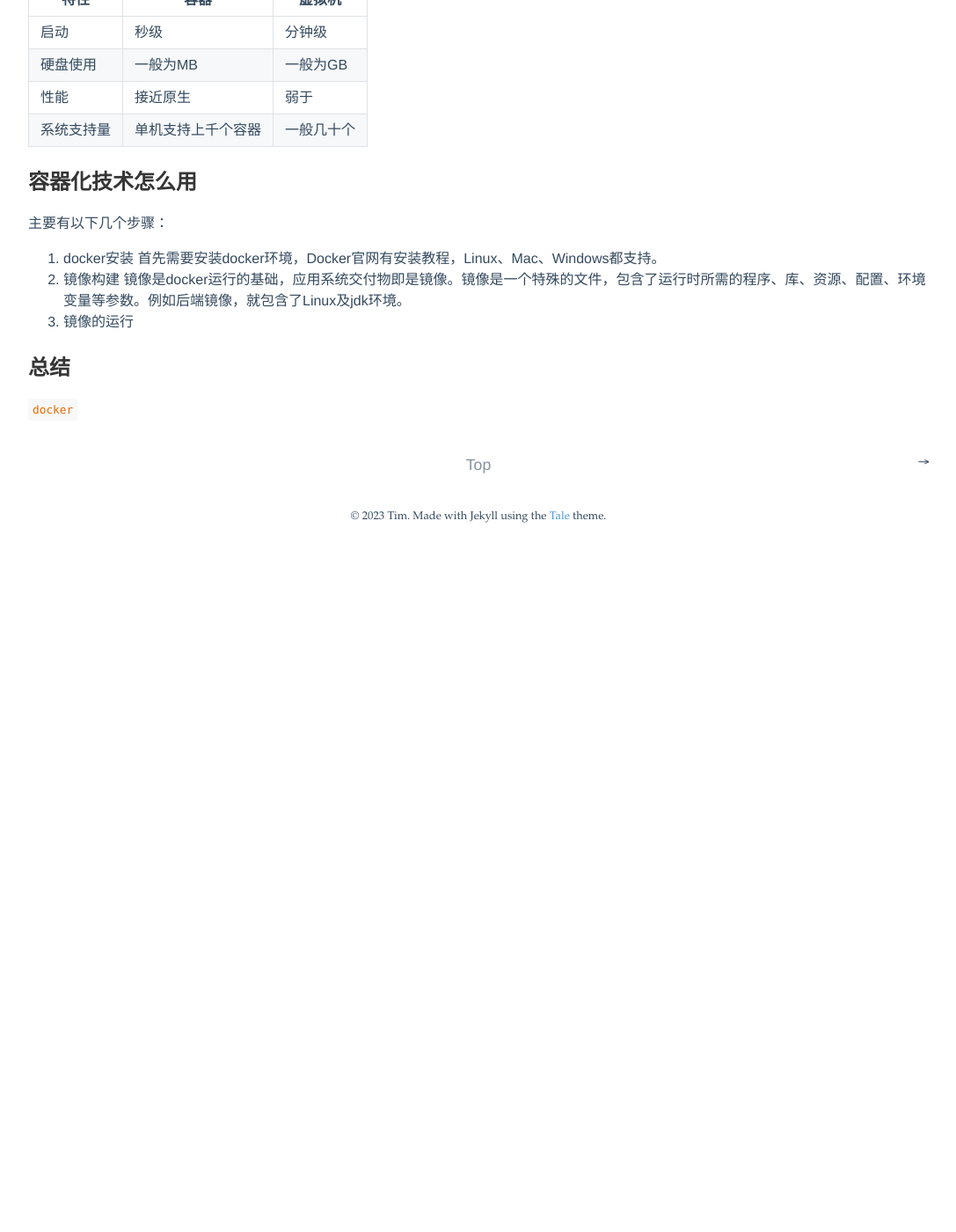
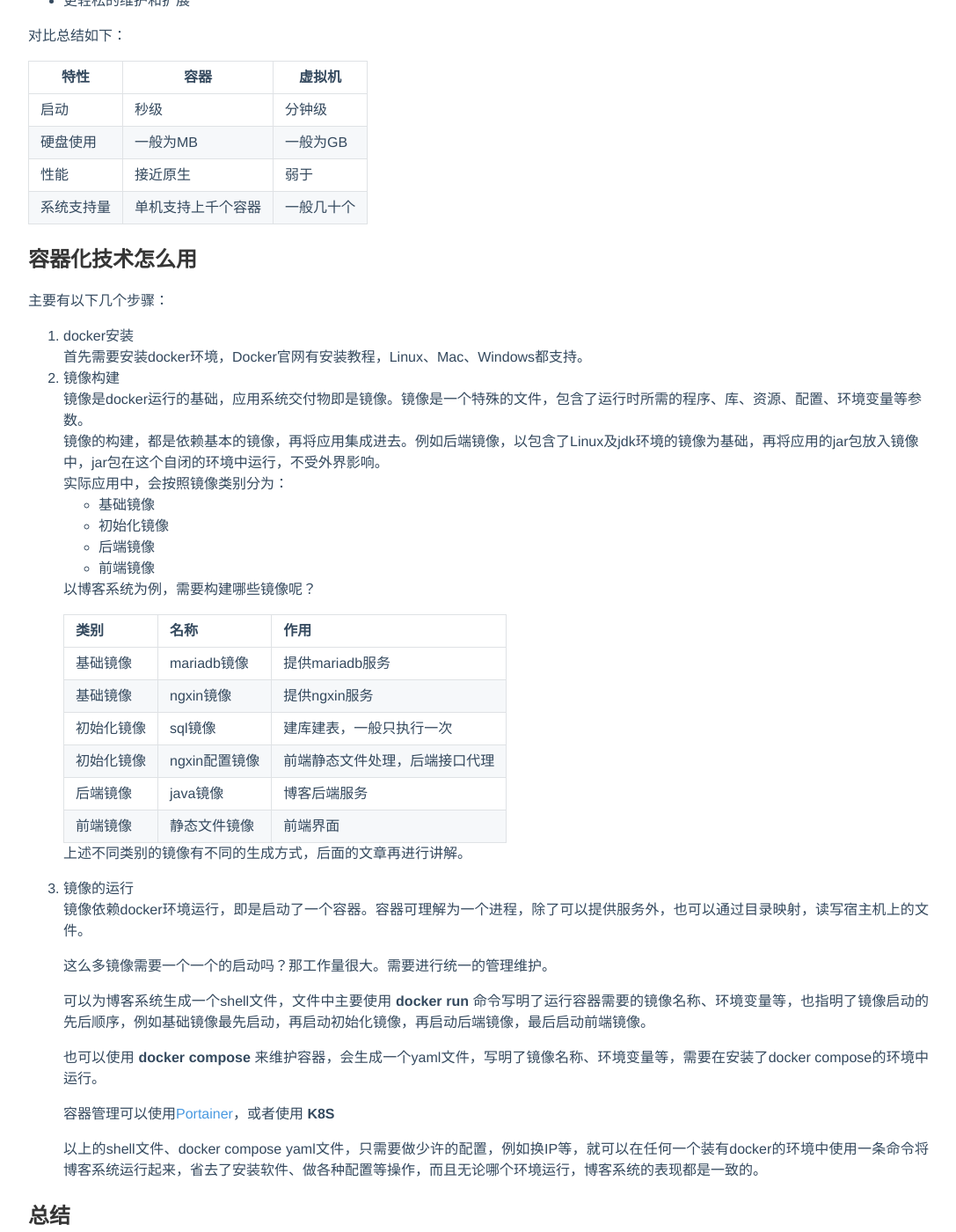
Before and after one commit to leanfish2011/leanfish2011.github.io, a Jekyll site: the page built from _posts/2023-05-03-容器化技术的使用和优缺点.md, in a window 1280 px wide and 1400 px high, scrolled down 2434 px. Shown: the whole window at 88% size, without its empty margins (96-1183 px from the left). Built offline with Jekyll 4.4.1, drawn with Linux system fonts in a browser that asks for light colours; comment, search, counter and statistics services are not loaded; before the commit the page ends 3064 px from its top, so only the background shows below that; some of the changed text lies outside the part shown.

Commit message:
Update 2023-05-03-容器化技术的使用和优缺点.md

```diff
--- a/_posts/2023-05-03-容器化技术的使用和优缺点.md
+++ b/_posts/2023-05-03-容器化技术的使用和优缺点.md
@@ -24,7 +24,8 @@ excerpt_separator: <!--more-->
    前端在构建后会生成静态文件，即是html、js、css文件，同时需要调用后端接口获取数据，用于展示。那么就需要部署nginx，nginx的配置文件需要指定静态文件的位置，同时需要配置后端服务的代理地址。
 
 部署图如下：
-![部署图](https://raw.githubusercontent.com/leanfish2011/data/main/img/old_dploy.png)
+
+![部署图](https://raw.githubusercontent.com/leanfish2011/data/main/img/old_deploy.png)
 
  这样部署有以下几个问题：
  1. 需要手动安装mariadb、jdk、nginx。可能遇到安装包损坏、权限不够等各种问题，且每个新环境都需要重新安装一遍。
@@ -34,8 +35,12 @@ excerpt_separator: <!--more-->
 有没有一种方案能解决上述重复安装、重复配置、升级麻烦的苦恼？
 有！
 那就是容器化技术，代表技术是虚拟机和Docker
+容器化技术最显著的特点是：自带环境。就是说容器自己带有应用运行需要的环境和全部依赖。
+
 虚拟机大家都用过。在电脑上安装虚拟机软件，再安装操作系统，再安装其他需要的环境。再部署应用，其他地方需要部署的话，则将虚拟机文件拷贝到其他机器上。
+
 Docker是个划时代的技术，它极大提高了应用的维护效率，降低了应用开发的成本！使用Docker，可以让应用的部署、测试和分发都变得前所未有的轻松！
+
 什么是Docker，这里只做一个简单的介绍，详细的内容请查看<a href="https://www.docker.com" target="_blank">Docker官网</a>
 Docker基于Linux内核的cgroup、namespace，以及OverlayFS类的Union FS等技术，对进程进行封装隔离，属于操作系统层面的虚拟化技术，使得Docker技术比虚拟机技术更为轻便、快捷。
 
@@ -69,9 +74,40 @@ Docker同传统的虚拟化技术相比，有以下优点：
 1. docker安装
    首先需要安装docker环境，Docker官网有安装教程，Linux、Mac、Windows都支持。
 2. 镜像构建
-   镜像是docker运行的基础，应用系统交付物即是镜像。镜像是一个特殊的文件，包含了运行时所需的程序、库、资源、配置、环境变量等参数。例如后端镜像，就包含了Linux及jdk环境。
+   镜像是docker运行的基础，应用系统交付物即是镜像。镜像是一个特殊的文件，包含了运行时所需的程序、库、资源、配置、环境变量等参数。
+   镜像的构建，都是依赖基本的镜像，再将应用集成进去。例如后端镜像，以包含了Linux及jdk环境的镜像为基础，再将应用的jar包放入镜像中，jar包在这个自闭的环境中运行，不受外界影响。
+   实际应用中，会按照镜像类别分为：
+   - 基础镜像
+   - 初始化镜像
+   - 后端镜像
+   - 前端镜像
+
+    以博客系统为例，需要构建哪些镜像呢？
+
+    | 类别 | 名称 | 作用 |
+    | --------- | ------------ | ------------------------- |
+    | 基础镜像   | mariadb镜像   | 提供mariadb服务            |
+    | 基础镜像   | ngxin镜像     | 提供ngxin服务              |
+    | 初始化镜像 | sql镜像       | 建库建表，一般只执行一次      |
+    | 初始化镜像 | ngxin配置镜像  | 前端静态文件处理，后端接口代理 |
+    | 后端镜像   | java镜像      | 博客后端服务                |
+    | 前端镜像   | 静态文件镜像   | 前端界面                    |
+
+    上述不同类别的镜像有不同的生成方式，后面的文章再进行讲解。
+
 3. 镜像的运行
+   镜像依赖docker环境运行，即是启动了一个容器。容器可理解为一个进程，除了可以提供服务外，也可以通过目录映射，读写宿主机上的文件。
 
+   这么多镜像需要一个一个的启动吗？那工作量很大。需要进行统一的管理维护。
 
+   可以为博客系统生成一个shell文件，文件中主要使用 **docker run** 命令写明了运行容器需要的镜像名称、环境变量等，也指明了镜像启动的先后顺序，例如基础镜像最先启动，再启动初始化镜像，再启动后端镜像，最后启动前端镜像。
+
+   也可以使用 **docker compose** 来维护容器，会生成一个yaml文件，写明了镜像名称、环境变量等，需要在安装了docker compose的环境中运行。
+
+   容器管理可以使用<a href=" https://www.portainer.io" target="_blank">Portainer</a>，或者使用 **K8S**
+
+   以上的shell文件、docker compose yaml文件，只需要做少许的配置，例如换IP等，就可以在任何一个装有docker的环境中使用一条命令将博客系统运行起来，省去了安装软件、做各种配置等操作，而且无论哪个环境运行，博客系统的表现都是一致的。
 
 ## 总结
+1. 自带环境使得镜像保持了一致性，不会出现环境问题、配置问题等
+2. 更方便分发和维护
```
